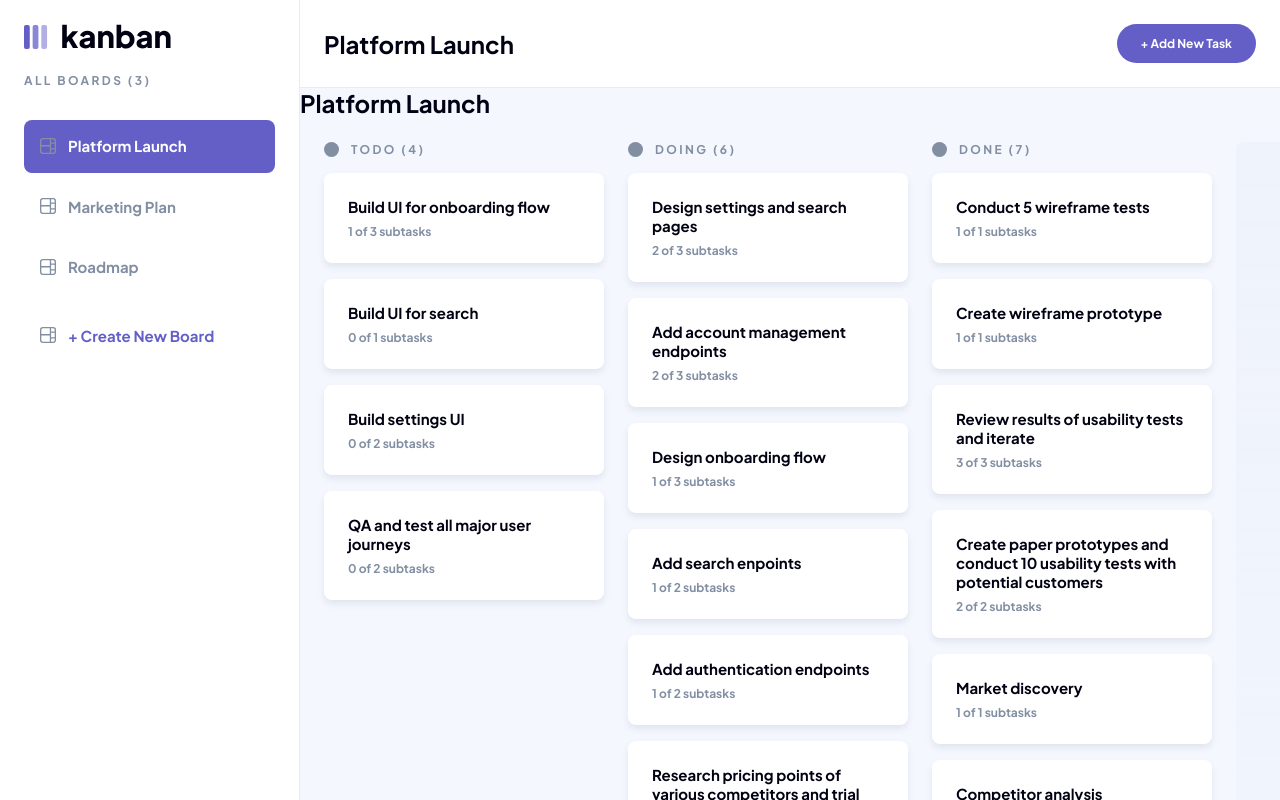
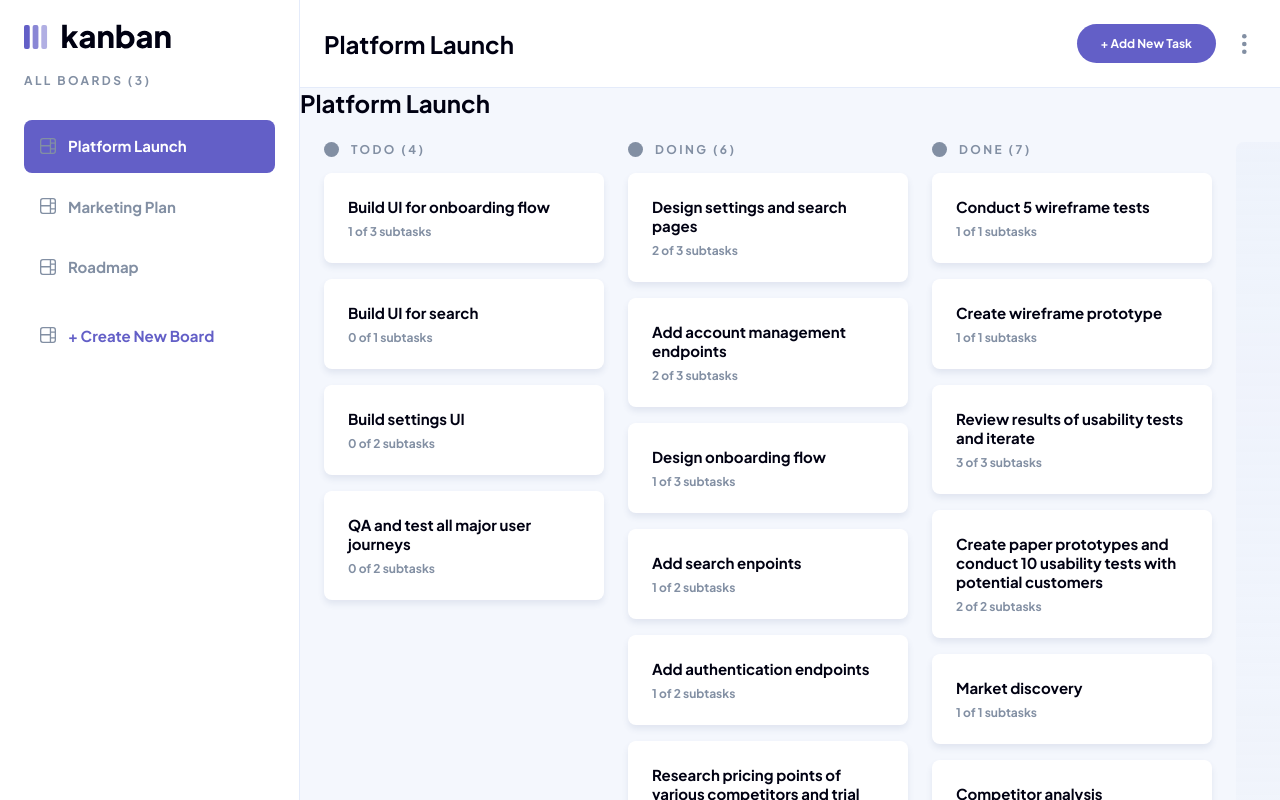
Before and after one commit to varisDogukan/kanban-task-management, a React (Vite) app: page / in a window 1280 px wide. Shown: the top 800 px of the page. Built offline with nearby package versions, Linux system fonts and the light colour scheme.

Commit message:
feat: add board header actions menu trigger

```diff
--- a/src/features/boards/components/BoardHeader.module.scss
+++ b/src/features/boards/components/BoardHeader.module.scss
@@ -1,3 +1,6 @@
+/* -------------------------
+  Root
+------------------------- */
 .root {
   display: flex;
   align-items: center;
@@ -8,6 +11,9 @@
   background-color: var(--color-surface);
 }
 
+/* -------------------------
+  Content
+------------------------- */
 .title {
   font-size: var(--font-size-heading-xl);
   line-height: var(--line-height-heading-xl);
@@ -15,6 +21,15 @@
   color: var(--color-text);
 }
 
+.actions {
+  display: inline-flex;
+  align-items: center;
+  gap: var(--space-200);
+}
+
+/* -------------------------
+  Buttons
+------------------------- */
 .action {
   padding: 0.75rem 1.5rem;
   border-radius: 999px;
@@ -25,6 +40,15 @@
   font-weight: var(--font-weight-body-m);
 }
 
+.menuButton {
+  display: inline-flex;
+  align-items: center;
+  justify-content: center;
+  width: 24px;
+  height: 24px;
+  color: var(--color-text-muted);
+}
+
 .action:disabled {
   opacity: 0.4;
   cursor: not-allowed;
--- a/src/features/boards/components/BoardHeader.tsx
+++ b/src/features/boards/components/BoardHeader.tsx
@@ -1,3 +1,5 @@
+import ellipsisIcon from "@assets/icons/icon-vertical-ellipsis.svg";
+import VisuallyHidden from "@components/primitives/VisuallyHidden";
 import styles from "./BoardHeader.module.scss";
 
 type BoardHeaderProps = {
@@ -5,14 +7,15 @@ type BoardHeaderProps = {
   isAddTaskDisabled: boolean;
 };
 
-export default function BoardHeader({
-  title,
-  isAddTaskDisabled,
-}: BoardHeaderProps) {
+/**
+ * Renders the selected board header with its primary actions.
+ */
+function BoardHeader({ title, isAddTaskDisabled }: BoardHeaderProps) {
   return (
     <header className={styles.root}>
       <h1 className={styles.title}>{title}</h1>
 
+      <div className={styles.actions}>
         <button
           type='button'
           disabled={isAddTaskDisabled}
@@ -20,6 +23,14 @@ export default function BoardHeader({
         >
           + Add New Task
         </button>
+
+        <button type='button' className={styles.menuButton}>
+          <VisuallyHidden>Open board actions</VisuallyHidden>
+          <img src={ellipsisIcon} alt='' aria-hidden='true' />
+        </button>
+      </div>
     </header>
   );
 }
+
+export default BoardHeader;
```
Also changed, not shown: src/assets/icons/icon-vertical-ellipsis.svg (added). Lines whose indentation alone changed are shown as unchanged.
